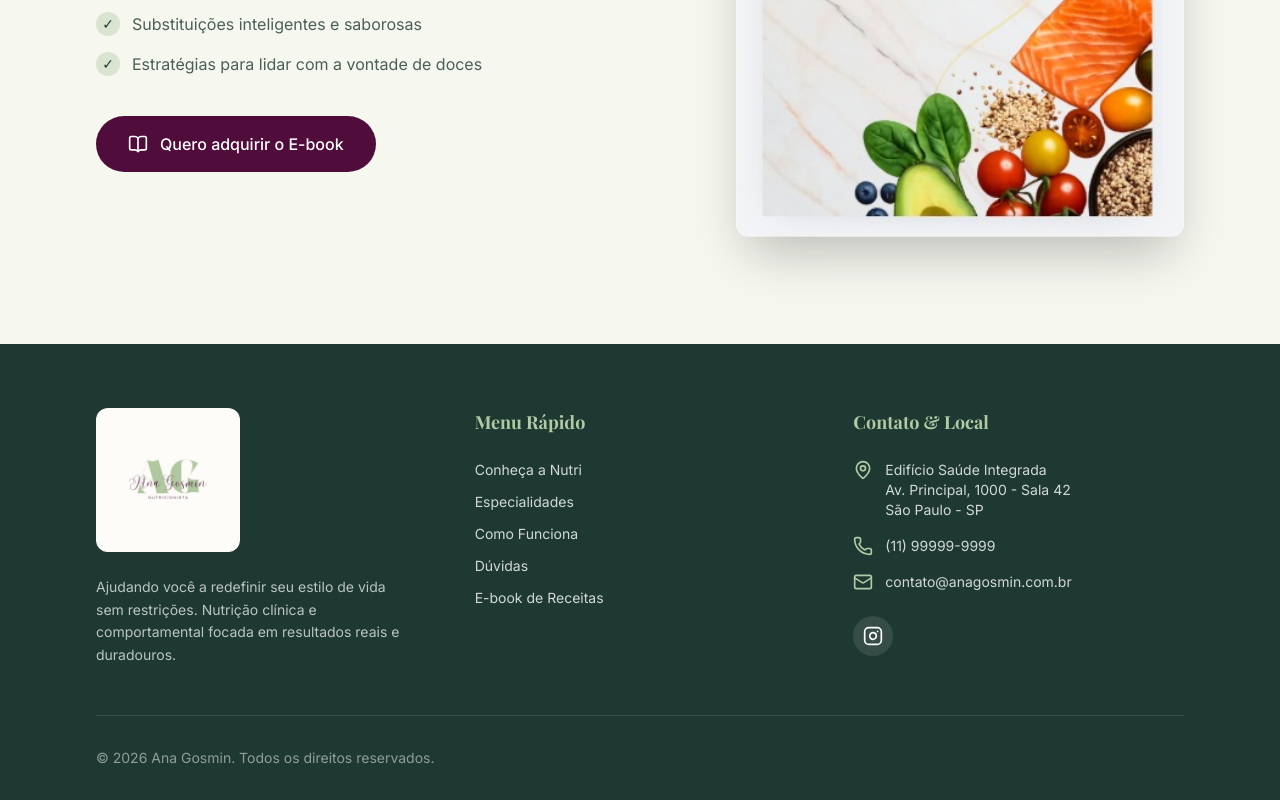
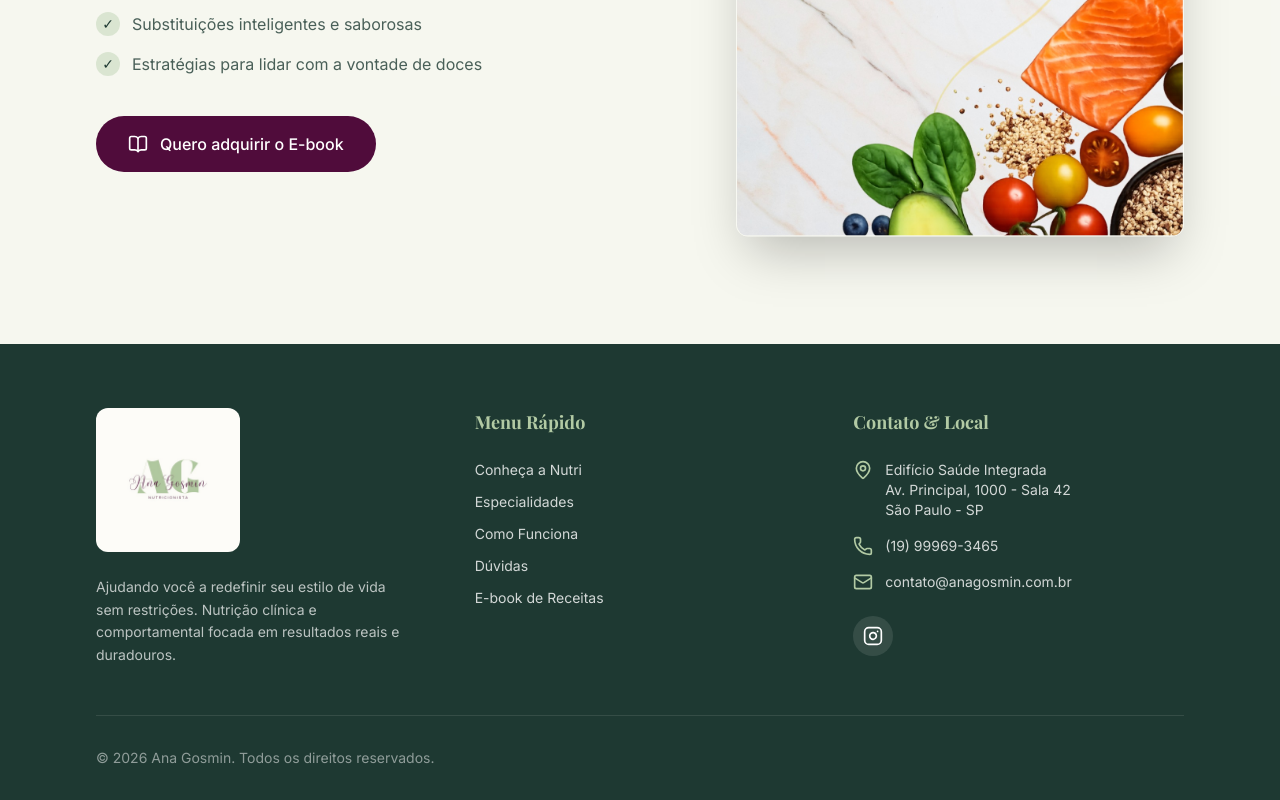
Before and after one commit to RafaelPadilhaZeichel/site-ana-gosmin, a Next.js app: page / in a window 1280 px wide. Shown: the part 4731-5531 px from the top of the page. Built offline with nearby package versions, Linux system fonts and the light colour scheme; a web font is replaced by a local one.

Commit message:
Melhorias

```diff
--- a/components/layout/Footer.tsx
+++ b/components/layout/Footer.tsx
@@ -46,7 +46,7 @@
               </li>
               <li className="flex items-center gap-3">
                 <Phone className="w-5 h-5 text-brand-lightgreen shrink-0" />
-                <span>(11) 99999-9999</span>
+                <span>(19) 99969-3465</span>
               </li>
               <li className="flex items-center gap-3">
                 <Mail className="w-5 h-5 text-brand-lightgreen shrink-0" />
```
Also changed, not shown: public/images/Ebook.jpeg.
